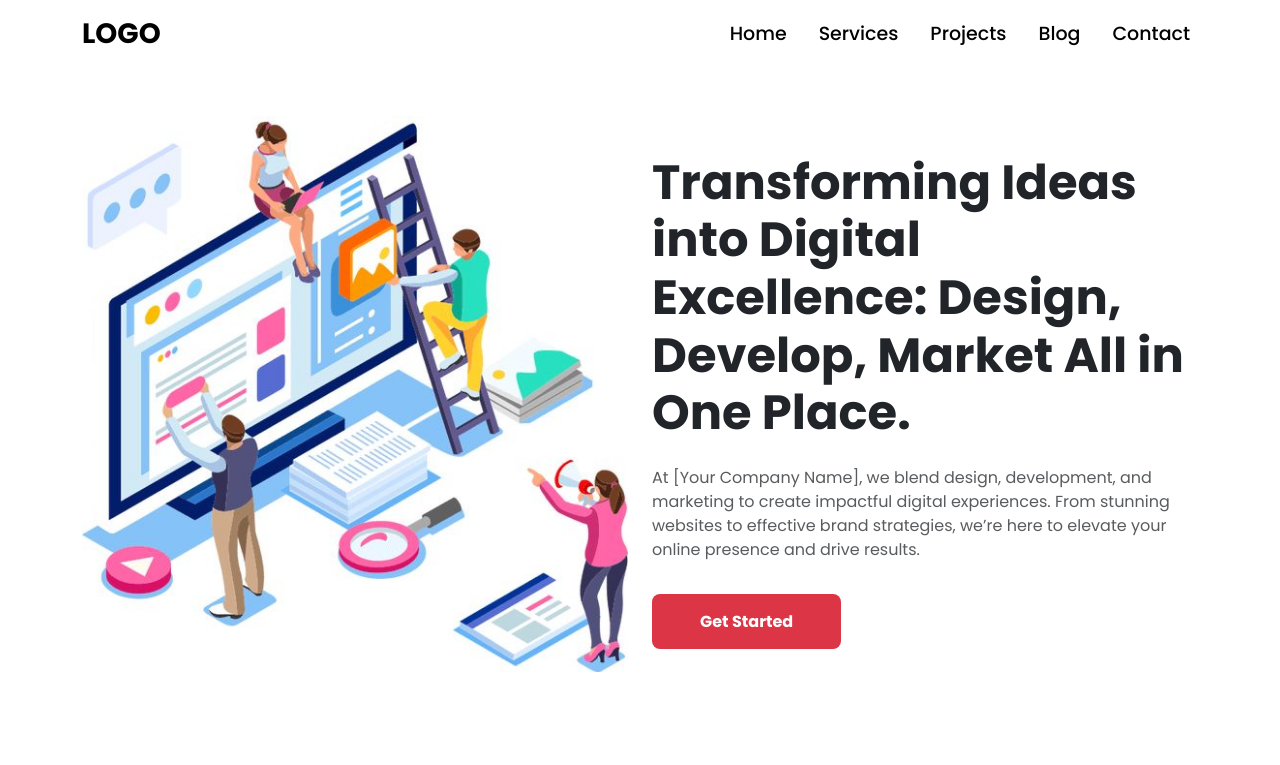
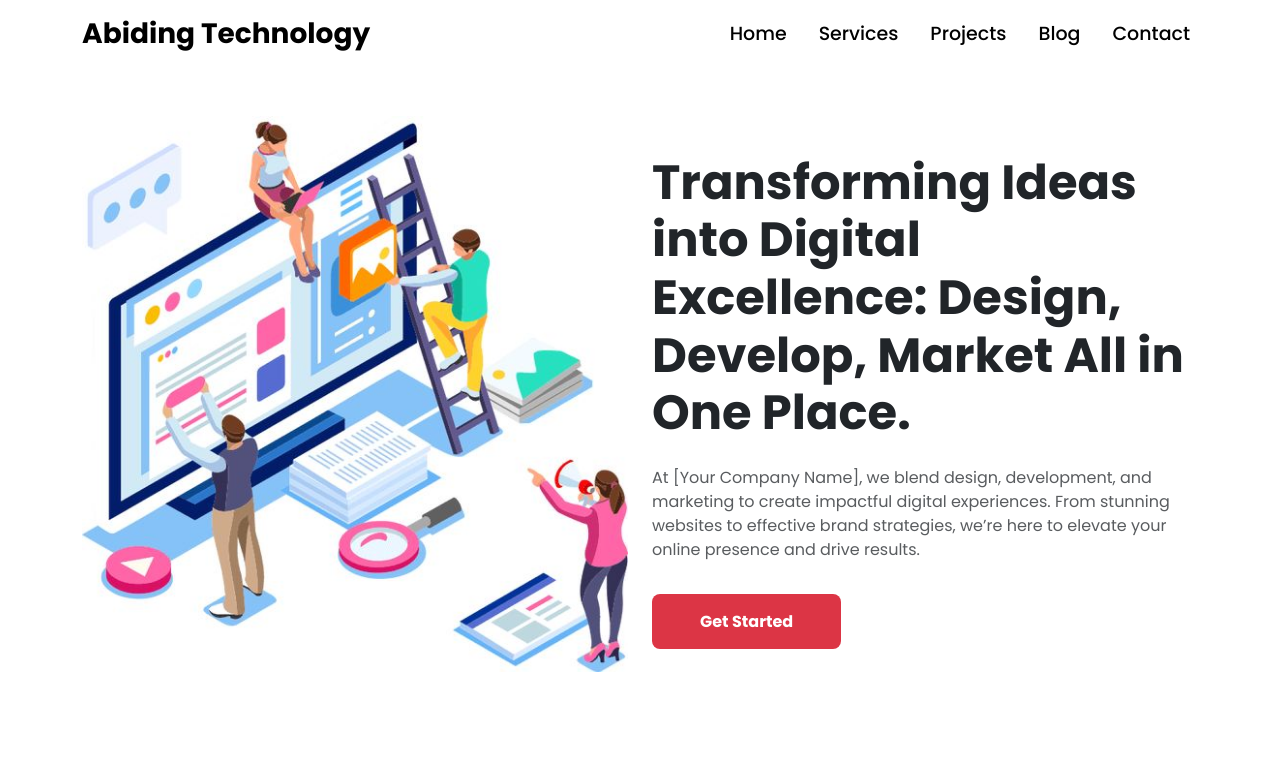
Before and after one commit to jashwa-29/Abiding-Technology-Assignment, a plain HTML site: page index.html in a window 1280 px wide. Shown: the top 765 px of the page. Drawn offline with nearby package versions, Linux system fonts and the light colour scheme.

Commit message:
Update index.html

```diff
--- a/index.html
+++ b/index.html
@@ -12,7 +12,7 @@
   <body>
     <nav class="navbar navbar-expand-lg bg-white z-3 sticky-top ">
       <div class="container">
-        <a class="navbar-brand fs-3 fw-bolder" href="#">LOGO</a>
+        <a class="navbar-brand fs-3 fw-bolder" href="#">Abiding Technology</a>
         <button class="navbar-toggler" type="button" data-bs-toggle="collapse" data-bs-target="#navbarSupportedContent" aria-controls="navbarSupportedContent" aria-expanded="false" aria-label="Toggle navigation">
           <span class="navbar-toggler-icon"></span>
         </button>
```
